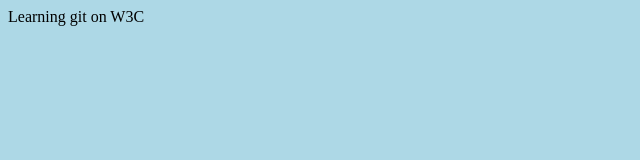
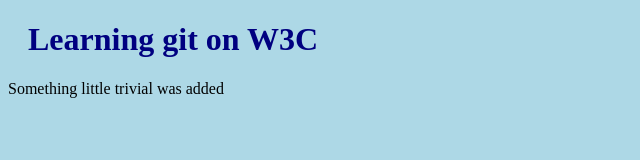
Before and after one commit to ienming/hello-world, a plain HTML site: page index.html in a window 1280 px wide. Shown: the whole page, without its empty margins (0-640 px from the left). Drawn offline with Linux system fonts and the light colour scheme.

Commit message:
update directly without staging

```diff
--- a/index.html
+++ b/index.html
@@ -8,6 +8,9 @@
     <link rel="stylesheet" href="/style.css">
 </head>
 <body>
-    Learning git on W3C
+    <h1>
+        Learning git on W3C
+    </h1>
+    <p>Something little trivial was added</p>
 </body>
 </html>
```
